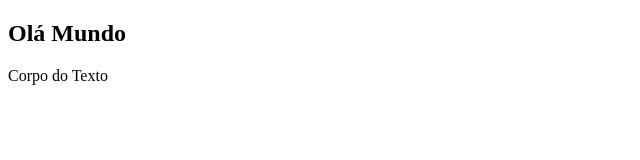
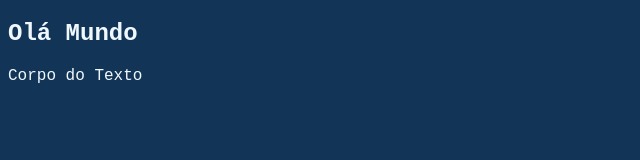
Before and after one commit to Caiohgp/treino-git, a plain HTML site: page index.html in a window 1280 px wide. Shown: the whole page, without its empty margins (0-640 px from the left). Drawn offline with Linux system fonts and the light colour scheme.

Commit message:
Adicionado Css

```diff
--- /dev/null
+++ b/css/style.css
@@ -0,0 +1,15 @@
+body {
+    font-family: 'Roboto Mono',monospace;
+    min-height: 400px;
+    background-color: #123456;
+    background-size: 100vh;
+    background-position: center bottom;
+    background-repeat: no-repeat;
+  }
+h2{
+    color: aliceblue;
+}
+
+p{
+    color: aliceblue;
+}
--- a/index.html
+++ b/index.html
@@ -4,6 +4,7 @@
     <meta charset="UTF-8">
     <meta http-equiv="X-UA-Compatible" content="IE=edge">
     <meta name="viewport" content="width=device-width, initial-scale=1.0">
+    <link rel="stylesheet" type="text/css" href="css/style.css">
     <title>Página Inicial</title>
 </head>
 <body>
```
